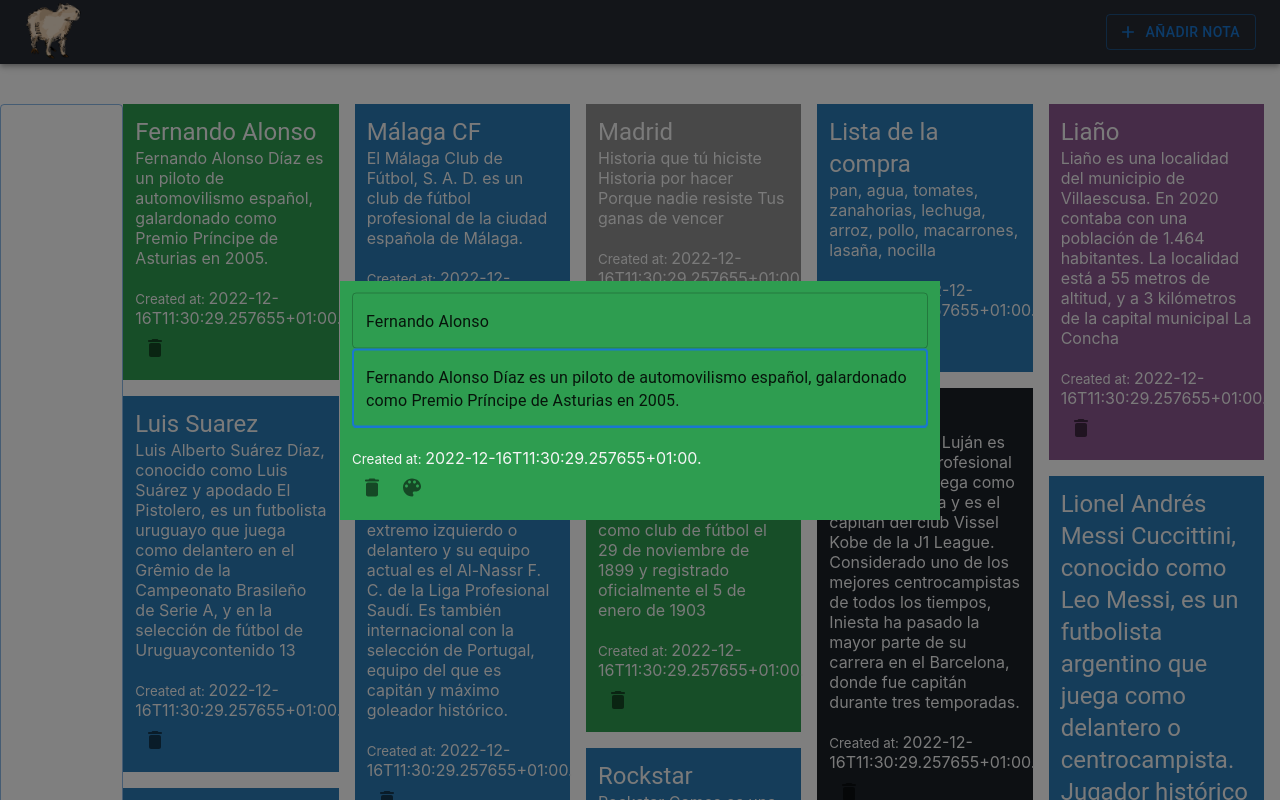
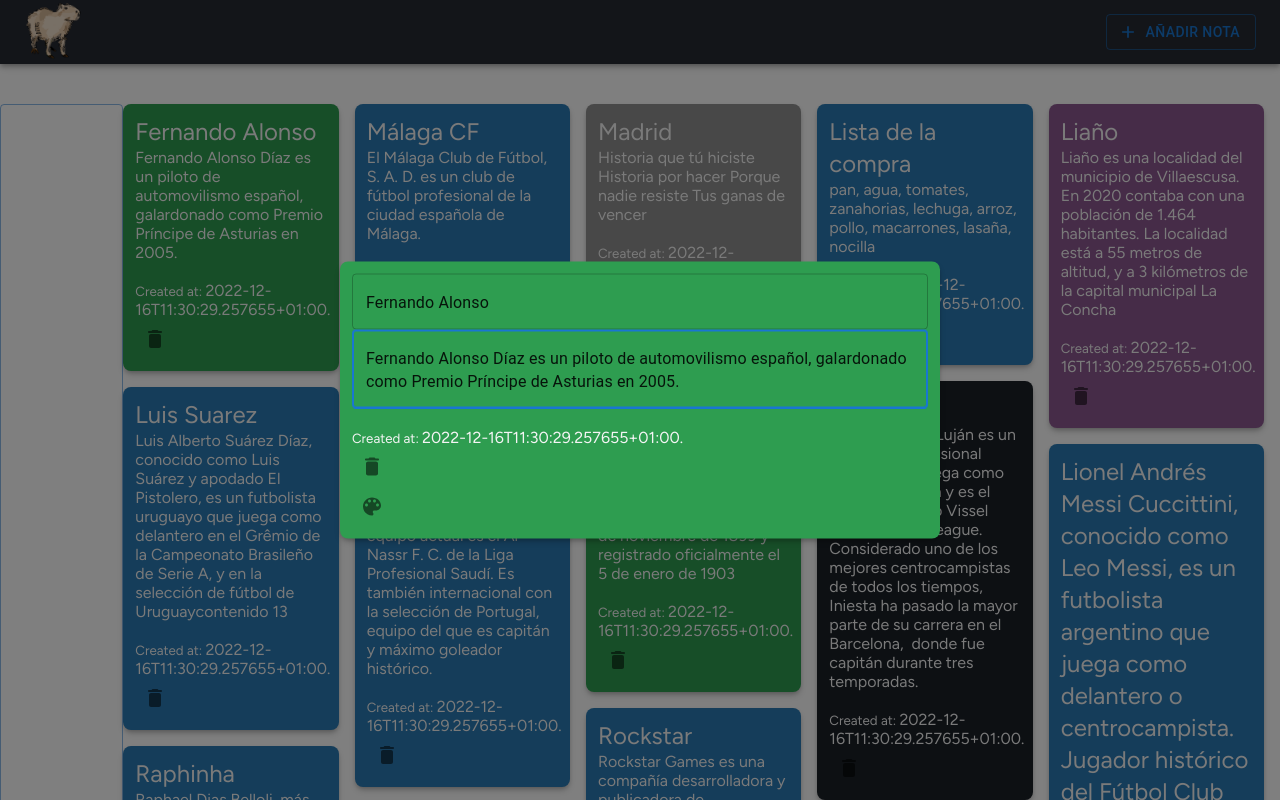
Before and after one commit to santihergon/capynotes, a React (Create React App) app: page / in a window 1280 px wide. Both pictures are taken after a click on the element 231 px from the left and 242 px from the top of the page. Shown: the top 800 px of the page. Built offline with nearby package versions, Linux system fonts and the light colour scheme.

Commit message:
in progress

```diff
--- a/src/App.css
+++ b/src/App.css
@@ -1,3 +1,9 @@
+@import url('https://fonts.googleapis.com/css2?family=Figtree:ital,wght@0,300;0,400;0,500;0,600;0,700;0,800;0,900;1,300;1,400;1,500;1,600;1,700;1,800;1,900&display=swap');
+
+body{
+  font-family: 'Figtree';
+}
+
 .App {
   text-align: center;
 }
@@ -53,3 +59,15 @@
   display: flex;
   justify-content: center;
 }
+
+.miCard{
+  border-radius: 0.5rem;
+  box-shadow: #00000036 0px 4px 6px -1px, #00000028 0px 2px 4px -1px;
+}
+.miCard:hover{
+  box-shadow: 0 1px 2px 0 rgba(0,0,0,0.6),0 1px 3px 1px rgba(0,0,0,0.302);
+}
+
+.Typography {
+  font-family: 'Figtree' !important;
+}
--- a/src/components/NoteDetail.jsx
+++ b/src/components/NoteDetail.jsx
@@ -1,4 +1,3 @@
-import * as React from 'react';
 
 import { useState, useEffect } from "react";
 
@@ -7,16 +6,22 @@
 import Fade from '@mui/material/Fade';
 import Button from '@mui/material/Button';
 import TextField from '@mui/material/TextField';
-
 import Typography from '@mui/material/Typography';
 import Grid from "@mui/material/Grid";
 import IconButton from '@mui/material/IconButton';
-// import DeleteForeverIcon from '@mui/icons-material/DeleteForever';
 import DeleteRoundedIcon from '@mui/icons-material/DeleteRounded';
 import ColorLensRoundedIcon from '@mui/icons-material/ColorLensRounded';
 import SaveRoundedIcon from '@mui/icons-material/SaveRounded';
 import { styled } from "@mui/material/styles";
 import TextareaAutosize from '@mui/base/TextareaAutosize';
+import Checkbox from '@mui/material/Checkbox';
+import CircleIcon from '@mui/icons-material/Circle';
+import Popover from '@mui/material/Popover';
+import Tooltip from '@mui/material/Tooltip';
+
+import FormControlLabel from '@mui/material/FormControlLabel';
+
+import Zoom from '@mui/material/Zoom';
 
 const style = {
     position: 'absolute',
@@ -37,17 +42,39 @@
 
 function NoteDetail({ open, handleClose, modalInfo, deleteButton, updateDb, dataBase, setModalInfo }) {
 
-    console.log("notedetail")
-    console.log(modalInfo)
+    //console.log("notedetail")
+    //console.log(modalInfo)
 
     const [newCreateNote, setNewCreateNote] = useState(null);
     const [noteContent, setNoteContent] = useState('');
     const [noteTitle, setNoteTitle] = useState('');
     const [date, setDate] = useState(new Date());
+    const [checked, setChecked] = useState(true);
+    const isUpdate = !Array.isArray(modalInfo)
+    const noteColor = modalInfo?.color || 'blue'
+    const [anchorEl, setAnchorEl] = useState(null);
+    const colors = [{
+        red: 'absolute',
+        green: '50%',
+        blue: '50%',
+        yellow: 'translate(-50%, -50%)',
+        white: 400,
+        black: 'background.paper'
+    }
+    ];
+    var colorArray = ['red', 'green', 'blue', 'yellow', 'white', 'black'];
 
-    const isUpdate = modalInfo === null
-    const noteColor = modalInfo?.color || 'blue'
-    console.log(isUpdate)
+
+    const handleClickPopover = (event) => {
+        setAnchorEl(event.currentTarget);
+    };
+
+    const handleClosePopover = () => {
+        setAnchorEl(null);
+    };
+
+    const openPopover = Boolean(anchorEl);
+    // const id = openPopover ? 'simple-popover' : undefined;
 
 
     const handleChangeTitle = (event) => {
@@ -58,16 +85,63 @@
         modalInfo.content = event.target.value;
     };
 
+    const handleChangeBtnSetColor = (event) => {
+        setChecked(event.target.checked);
+        event.preventDefault();
+
+        //if (event.target.id === "red") {
+        //    console.log(event.target.id);
+        //    <CircleIcon style={{ color: 'red', fill: 'red' }} />
+        //}
+        //if (event.target.id === "green") {
+        //    console.log(event.target.id);
+        //    <CircleIcon style={{ color: 'green', fill: 'green' }} />
+        //}
+        //if (event.target.id === "blue") {
+
+        //}
+        //if (event.target.id === "yellow") {
+
+        //}
+        //if (event.target.id === "white") {
+
+        //}
+        //if (event.target.id === "black") {
+
+        //}
+
+    };
+
+    const LikeAction = () => {
+        return <div className="action-btn ">
+            <FormControlLabel control={
+                <Checkbox
+                    id="red"
+                    className='hover-pink'
+                    icon={<CircleIcon />}
+                    checkedIcon={<CircleIcon style={{ color: 'red', fill: 'red' }}/>}
+                    checked={checked}
+                />}
+                onClick={handleChangeBtnSetColor} />
+            <FormControlLabel control={
+                <Checkbox
+                    id="green"
+                    className='hover-pink'
+                    icon={<CircleIcon />}
+                    checkedIcon={<CircleIcon style={{ color: 'green', fill: 'green' }} />}
+                    checked={checked}
+                />}
+                onClick={handleChangeBtnSetColor} />
+        </div>
+    }
+
     const closeModal = (event) => {
+
         // const index = dataBase.indexOf(modalInfo.content);
-        //Tengo que coger los datos, los guardo y los actualizo
 
         modalInfo.created_at = date.toLocaleString();
-        console.log(modalInfo);
 
         if (modalInfo.content) {
-            console.log(modalInfo);
-            console.log('hola');
 
             const date = new Date();
             const newNote = {
@@ -78,7 +152,7 @@
                 color: ""
             };
 
-            if (isUpdate) {
+            if (!isUpdate) {
                 dataBase.push(newNote);
             }
 
@@ -87,11 +161,8 @@
 
         setModalInfo([]);
 
-        console.log(modalInfo);
-
         handleClose();
     };
-
 
     return (
         <div>
@@ -107,7 +178,7 @@
                 <Fade in={open}>
                     <Grid item key={modalInfo?.id} xs={12} sm={12} md={6} lg={6} xl={4} className='gridCards'>
                         <MiCard container className="miCard" sx={{ position: 'absolute', top: '50%', left: '50%', transform: 'translate(-50%, -50%)', width: 600, m: 'auto', backgroundColor: noteColor === "black" ? "#1A2027" : noteColor === "green" ? "#2e9d50" : noteColor === "yellow" ? "#c9b31b" : noteColor === "blue" ? "#2a7bb5" : noteColor === "white" ? "#919191" : "#8d5991" }} >
-                            <Grid item xs sx={{ p: '0.75em', '@media screen and (max-width: 890px)': { maxWidth: '100%', p: '0.75em' } }}>
+                            <Grid item xs sx={{ p: '0.75em', '@media screen and (max-width: 890px)': { maxWidth: '100%', p: '0.75em' } }}>  {/* Creo que se puede quitar */}
                                 <div>
                                     <TextField
                                         id="outlined-multiline-flexible"
@@ -139,17 +210,22 @@
                                     {/* <span>{format(data.created_at, 'dd/mm/yyyy')}</span> */}
                                 </div>
                                 <IconButton aria-label="delete" onClick={() => deleteButton(modalInfo?.id, modalInfo)}>
-                                    {/* <DeleteForeverIcon /> */}
                                     <DeleteRoundedIcon />
                                 </IconButton>
-                                <IconButton aria-label="setColor" >
-                                    {/* <DeleteForeverIcon /> */}
-                                    <ColorLensRoundedIcon />
-                                </IconButton>
-
-                                {/* <IconButton aria-label="save" onClick={() => deleteButton(modalInfo.id, modalInfo)}>
-                                    <SaveRoundedIcon />
-                                </IconButton> */}
+                                <div>
+                                    <IconButton aria-label="setColor" onClick={handleClickPopover} >
+                                        <ColorLensRoundedIcon />
+                                    </IconButton>
+                                    <Popover
+                                        id='simple-popover'
+                                        open={openPopover}
+                                        anchorEl={anchorEl}
+                                        onClose={handleClosePopover}
+                                        anchorOrigin={{ vertical: 'bottom', horizontal: 'left' }}
+                                    >
+                                        <LikeAction />
+                                    </Popover>
+                                </div>
                             </Grid>
                         </MiCard>
                     </Grid>
--- a/src/views/NoteList.jsx
+++ b/src/views/NoteList.jsx
@@ -7,7 +7,6 @@
 import Typography from "@mui/material/Typography";
 import Grid from "@mui/material/Grid";
 import IconButton from '@mui/material/IconButton';
-// import DeleteForeverIcon from '@mui/icons-material/DeleteForever';
 import DeleteRoundedIcon from '@mui/icons-material/DeleteRounded';
 
 import Button from '@mui/material/Button';
@@ -35,12 +34,10 @@
 function NoteList() {
   const [dataBase, setDataBase] = useState(checkDb());// Paso el json a un useState para que sea más accesible y rápido(?)
   const [open, setOpen] = useState(false);
-  const [modalInfo, setModalInfo] = useState(null);
+  const [modalInfo, setModalInfo] = useState([]);
 
 
-  const handleOpen = () => {
-    setOpen(true)
-  };
+  const handleOpen = () => setOpen(true);
   const handleClose = () => setOpen(false);
 
   const updateDb = (newData) => {
@@ -67,6 +64,7 @@
     updateDb([...dataBase]);
 
     console.log(index);
+    setModalInfo([]);
     handleClose();
   }
 
@@ -92,7 +90,6 @@
                     </div>
                     <div className='pregunta'>
                       <span>{data.content}</span>
-                      {/* <span>{modalInfo}</span> */}
                     </div>
                     <br></br>
                     <div className='pregunta'>
@@ -101,7 +98,6 @@
                       {/* <span>{format(data.created_at, 'dd/mm/yyyy')}</span> */}
                     </div>
                     <IconButton aria-label="delete" onClick={(e) => { e.stopPropagation(); deleteButton(data.id, data) }}>
-                      {/* <DeleteForeverIcon /> */}
                       <DeleteRoundedIcon />
                     </IconButton>
                   </Grid>
```
Also changed, not shown: src/layout/Header.jsx (line endings or trailing spaces).
